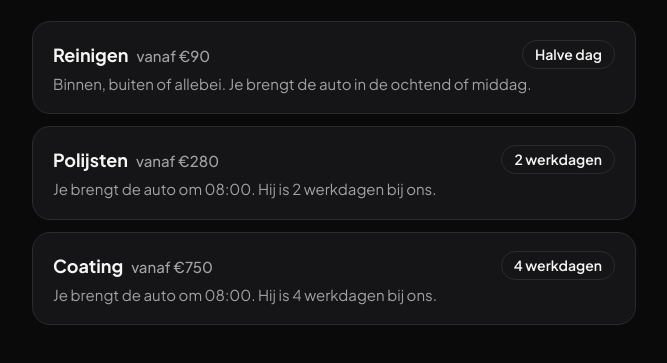
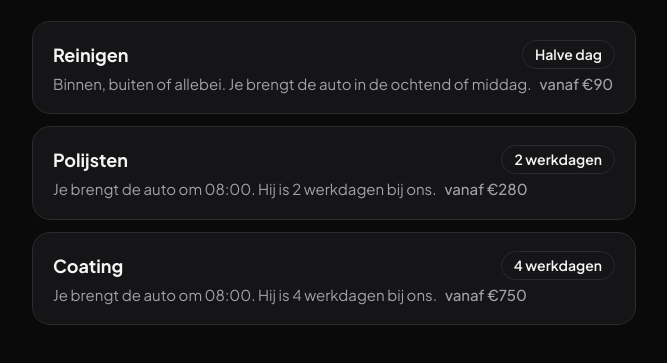
Before and after one commit to Blinkpunt/blinkpunt.github.io, a plain HTML site: page index.html in a window 1280 px wide. Shown: the part 223-586 px from the top of the page, without its empty margins (306-973 px from the left). Drawn offline with Linux system fonts and the light colour scheme; no server answers.

Commit message:
Vanaf-prijs achter de uitleg in plaats van naast de titel
Co-Authored-By: Claude Opus 5.5 <noreply@anthropic.com>

```diff
--- a/index.html
+++ b/index.html
@@ -359,14 +359,13 @@
     box.innerHTML = '';
     cfg.diensten.forEach(function (d) {
       var knop = el('button', 'dienst');
-      var titel = el('span');
-      titel.appendChild(el('b', null, d.naam));
-      if (PRIJZEN[d.id]) titel.appendChild(el('span', 'prijs', 'vanaf €' + PRIJZEN[d.id]));
-      knop.appendChild(titel);
+      knop.appendChild(el('b', null, d.naam));
       knop.appendChild(el('span', 'duur', d.type === 'dagdeel' ? 'Halve dag' : d.dagen + ' werkdagen'));
-      knop.appendChild(el('span', 'uitleg', d.type === 'dagdeel'
+      var uitleg = el('span', 'uitleg', d.type === 'dagdeel'
         ? 'Binnen, buiten of allebei. Je brengt de auto in de ochtend of middag.'
-        : 'Je brengt de auto om 08:00. Hij is ' + d.dagen + ' werkdagen bij ons.'));
+        : 'Je brengt de auto om 08:00. Hij is ' + d.dagen + ' werkdagen bij ons.');
+      if (PRIJZEN[d.id]) uitleg.appendChild(el('span', 'prijs', 'vanaf €' + PRIJZEN[d.id])); // achter de uitleg
+      knop.appendChild(uitleg);
       knop.onclick = function () { kiesDienst(d); };
       box.appendChild(knop);
     });
```
